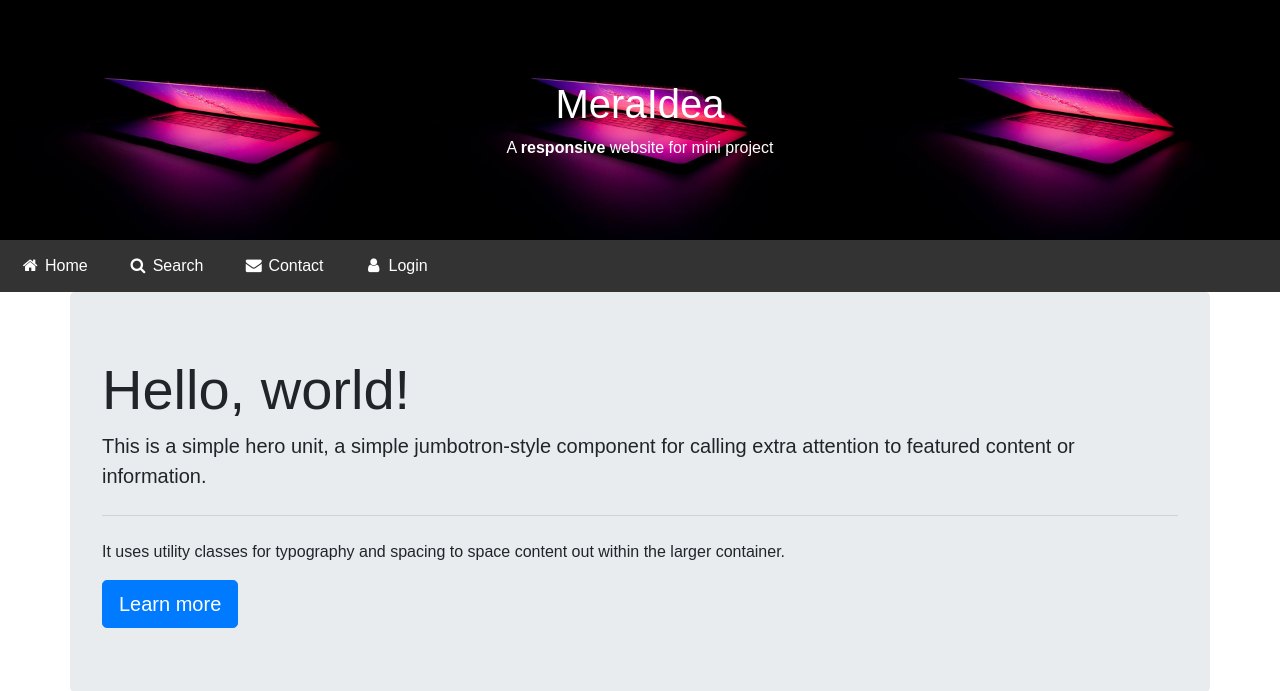
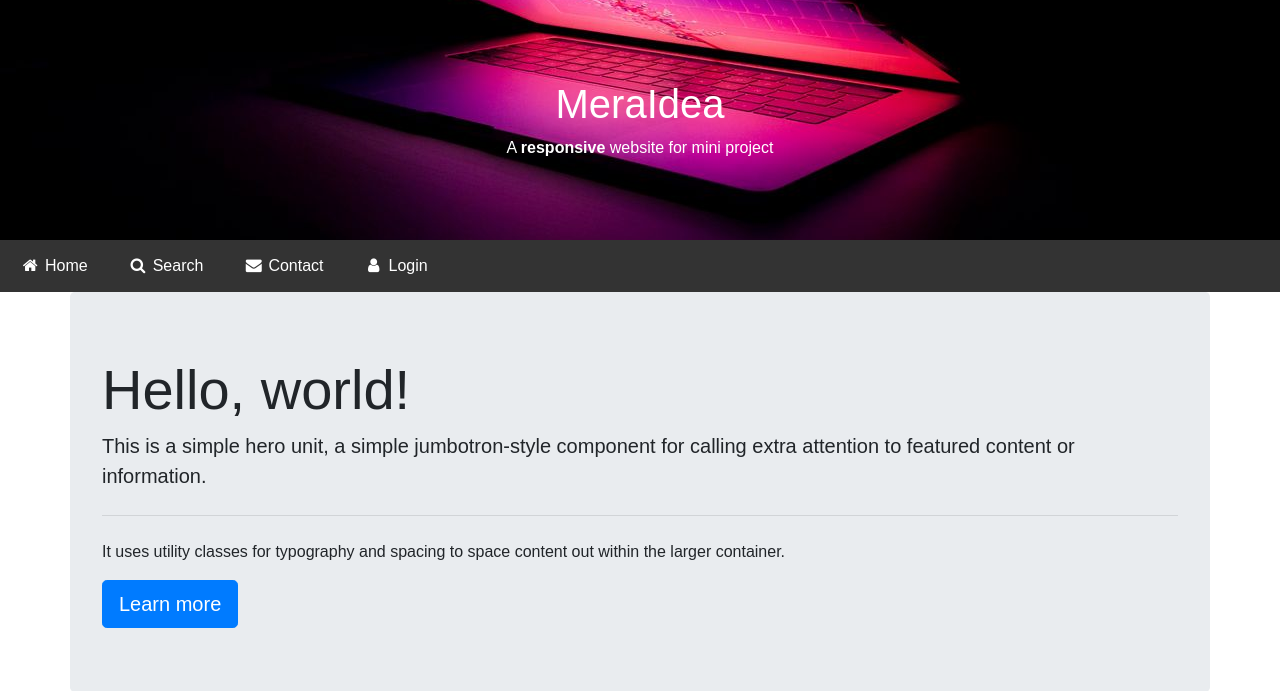
Before and after one commit to the-pandey-ji/MeraIdea, a PHP site: page / in a window 1280 px wide. Shown: the top 691 px of the page. Run offline with PHP 8.4, Linux system fonts and the light colour scheme.

Commit message:
background fixed

```diff
--- a/index.css
+++ b/index.css
@@ -16,8 +16,9 @@ body {
     text-align: center;
     background-image: url(img/laptop_keyboard_glow_170138_1280x720.jpg);
     background-color: aqua;
-    /* background-attachment: fixed; */
-    background-size: contain;
+    background-attachment: fixed;
+    background-size: cover;
+    background-position-y: -300px;
 
     color: white;
 }
```
